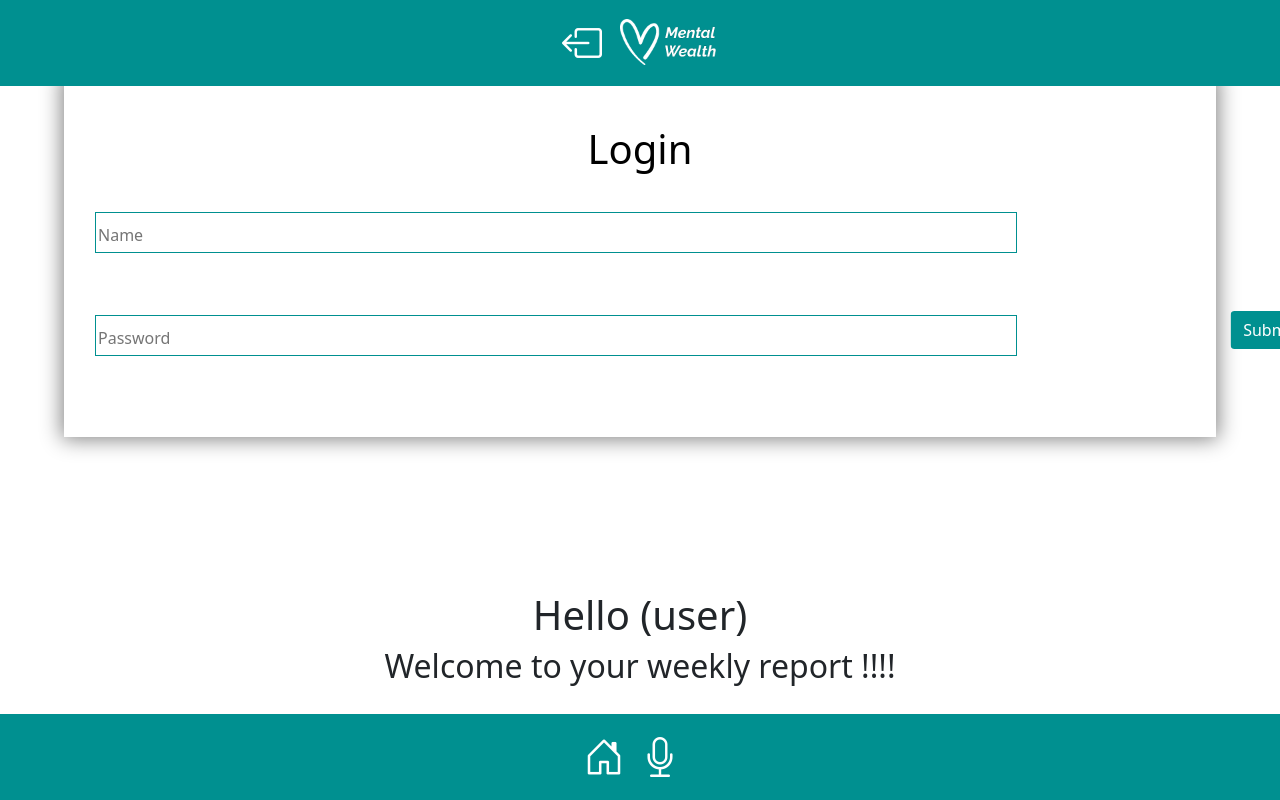
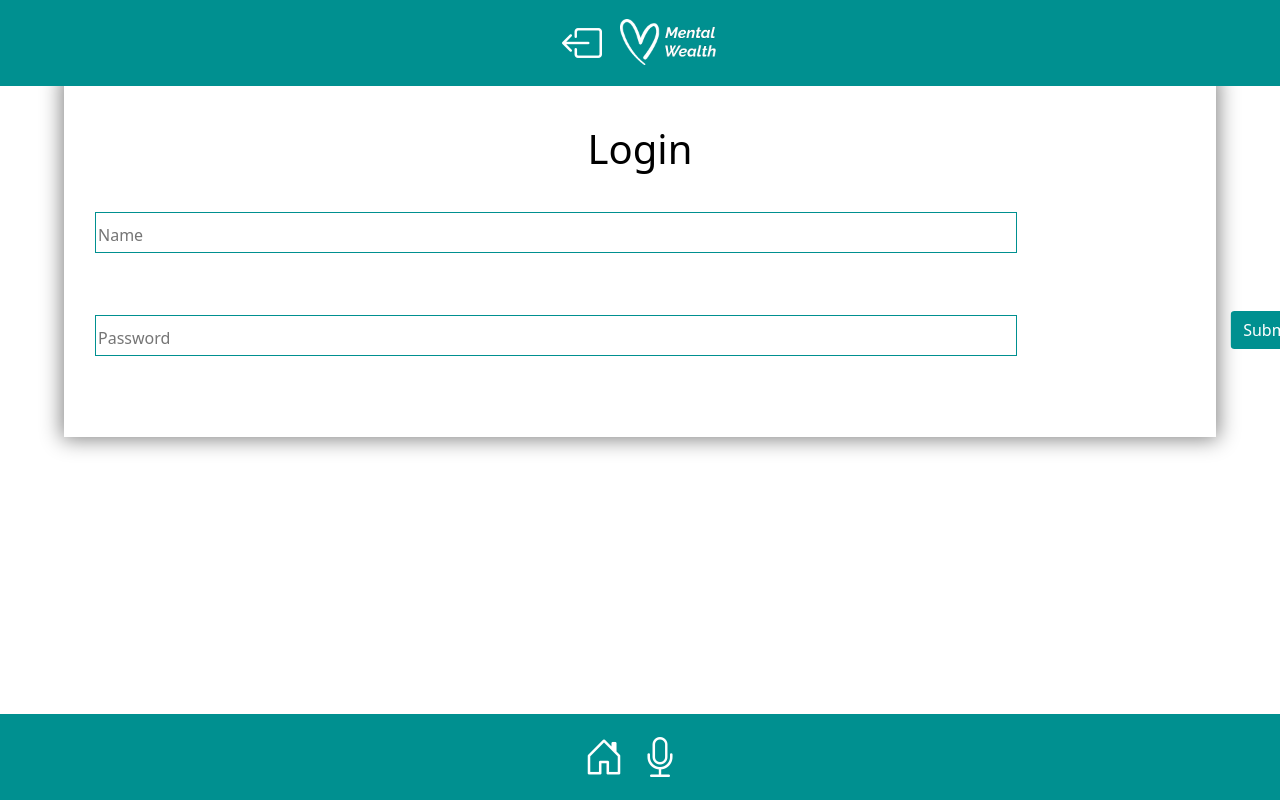
Before and after one commit to S00198481/Project300MentalHealthTracker, an Angular app: page / in a window 1280 px wide. Shown: the top 800 px of the page. Built offline with nearby package versions, Linux system fonts and the light colour scheme; what ng2-charts would draw is missing.

Commit message:
username display added

```diff
--- a/src/app/app.component.html
+++ b/src/app/app.component.html
@@ -17,18 +17,13 @@
 </a>
 </nav>
 <script>
-  localStorage.getElementById('username').innerHTML = "Hello " + localStorage.getItem + " \n Welcome to your weekly report";
+
 </script>
 <body>
 
   <app-login *ngIf="!this.doShow" (isShown)="getShow($event)"></app-login>
   <app-recorder *ngIf="!this.loginShow && recorderShow==true"></app-recorder>
   <app-graph *ngIf="!this.loginShow && chartShow==true"></app-graph>
-
-  <h1 class="greeting"> Hello (user) </h1>
-
-  <h2 class="greeting"> Welcome to your weekly report !!!! </h2>
-
 
 </body>
 
--- a/src/app/graph/graph.component.html
+++ b/src/app/graph/graph.component.html
@@ -3,6 +3,7 @@
         <div class="col-12">
             <div class="card">
                 <div class="card-body">
+                    <h2 id="username"></h2>
                     <canvas id="moodChart"></canvas>
                 </div>
             </div>
--- a/src/app/graph/graph.component.ts
+++ b/src/app/graph/graph.component.ts
@@ -64,7 +64,9 @@ export class GraphComponent implements OnInit {
       }]
       }
     })
+    document.getElementById('username').innerText = "Hello " + this.currentUser + ", here is your report";
     }, 2500);
+
 
   }
 
```
